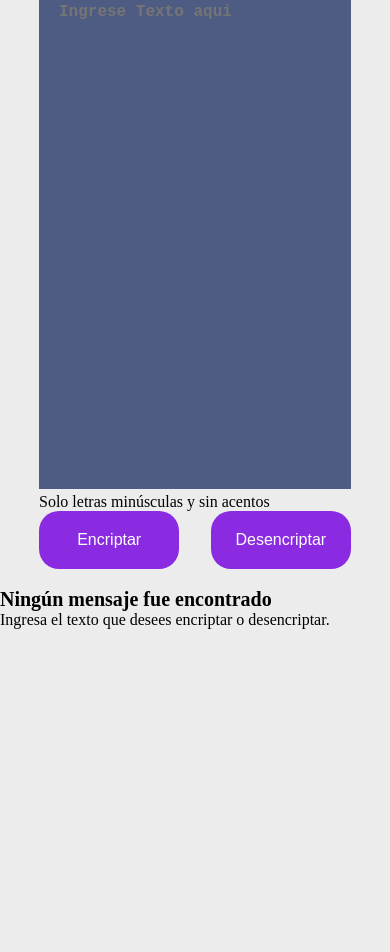
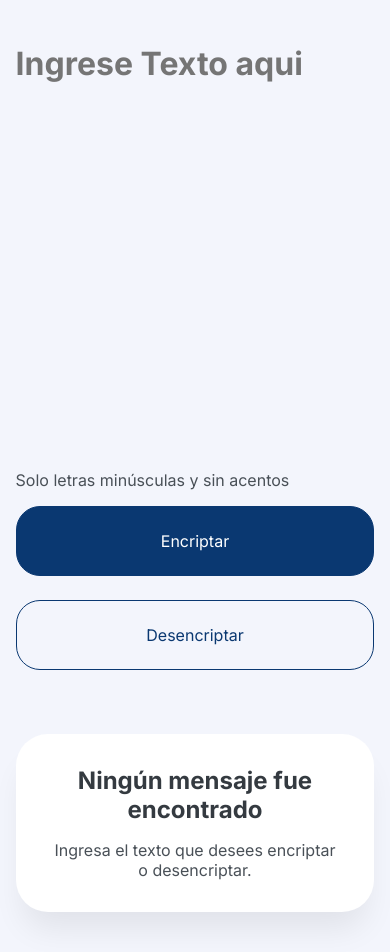
Before and after one commit to Hans-Gonzalez/Projecto-encriptador, a plain HTML site: page index.html in a window 390 px wide. Shown: the part 89-1041 px from the top of the page. Before the commit the page ends 844 px from the top, so only its background shows below. Drawn offline with Linux system fonts and the light colour scheme.

Commit message:
Purging Js & finish mobile CSS

```diff
--- a/index.html
+++ b/index.html
@@ -5,6 +5,9 @@
     <meta http-equiv="X-UA-Compatible" content="IE=edge">
     <meta name="viewport" content="width=device-width, initial-scale=1.0">
     <title>Encriptador Alura</title>
+    <link rel="preconnect" href="https://fonts.googleapis.com">
+    <link rel="preconnect" href="https://fonts.gstatic.com" crossorigin>
+    <link href="https://fonts.googleapis.com/css2?family=Inter:wght@100;200;300;400;500;600;700;800;900&display=swap" rel="stylesheet">
     <link rel="stylesheet" href="./style.css">
     <script src="./script.js" defer></script>
 </head>
@@ -14,18 +17,20 @@
     </header>
     <main>
         <div class="encrypter-container">
-            <textarea pattern="[A-Z\x22]+" id="text-area" placeholder="Ingrese Texto aqui" cols="30" rows="10"></textarea>
-            <p class="intrucciones">Solo letras minúsculas y sin acentos</p>
+            <textarea id="text-area" placeholder="Ingrese Texto aqui" cols="30" rows="10"></textarea>
+            <p class="instructions">Solo letras minúsculas y sin acentos</p>
             <section class="buttons">
                 <button id="encrypt-button" class="button encrypt-button">Encriptar</button>
                 <button class="button decrypt button">Desencriptar</button>
             </section>
     </div>
 
-    <section  id="encrypter-results" class="encrypter-results-container">
+    <section  id="encrypter-results" class="results-container">
             <img class="hero" src="./resources/images/Muñeco.png" alt="Woman looking at a diamond witch a magnifier">
-            <h3>Ningún mensaje fue encontrado</h3>
-            <p>Ingresa el texto que desees encriptar o desencriptar.</p>
+            <div class="message-container">
+                <h2>Ningún mensaje fue encontrado</h2>
+                <p>Ingresa el texto que desees encriptar o desencriptar.</p>
+            </div>
         </div>
     </section>
     </main>
--- a/script.js
+++ b/script.js
@@ -1,22 +0,0 @@
-
-var textInput = document.getElementById("text-area");
-var encryptButton = document.getElementById("encrypt-button");
-var outputArea = document.getElementById("encrypter-results");
-
-var text = textInput.value;
-const chars = {"a":"ai","e":"enter","i":"imes","o":"ober","u":"ufar"}
-var output = encrypt();
-//var decryptOutput = decrypt();
-
-function encrypt(){
-     return text.replace(/[aeiou]/g, m => chars[m]);
-}
-
-function write(){
-    encrypt;
-    outputArea.innerHTML = output;
-    textInput.value="";
-}
-
-
-encryptButton.onclick = write;
--- a/style.css
+++ b/style.css
@@ -6,12 +6,17 @@ html{
     border: 0;
     padding: 0;
     box-sizing: border-box;
-    background-color: rgb(236, 236, 236);
     font-size: inherit;
+    font-family: 'Inter', sans-serif;
 }
 
 body *{
     font-size: 1.6rem;
+}
+
+body{
+
+    background-color: #F3F5FC;
 }
 
 h1{
@@ -24,42 +29,87 @@ h3{
     font-size: 2rem;
 }
 
+header,main{
+    margin:0 4vw;
+}
+
+header{
+    align-items: flex-start;
+    margin-top: 3vh;
+}
+
 textarea{
     width: 100%;
-    height: 60vh;
-    padding:2rem;
+    height: 50vh;
+    margin: 5.6rem 0 0 0;
+    font-size: 3.2rem;
     font-weight: bolder;
-    color: white;
-    background-color: rgb(78, 92, 131);
+    color: #0A3871;
+    background:none;
     resize: none;
+    outline: none;
 }
-.encrypter-container{
- margin:5% 10%;
+
+.instructions{
+    font: size 1.2rem;
+    color: #495057;
 }
+
 .buttons{
     display: flex;
+    margin: 1.6rem 0 6.4rem 0;
+    gap: 2.4rem;
     justify-content: space-between;
+    flex-wrap: wrap;
 }
 button{
-    width: 45%;
-    padding: 20px;
-    border-radius: 2rem;
-    color: white;
-    background-color: blueviolet;
+    flex: 1;
+    padding: 2.4rem;
+    border: solid #0A3871 0.1rem;
+    border-radius: 2.4rem;
+    color: #0A3871;
+    background: none;
+    min-width: 30rem;
 }
 
 button:hover{
-    background-color: blue;
-}
-button:active{
-    background-color: green;
+    opacity: 0.5;
+    transition: 300ms ease-in-out;
 }
 
+.encrypt-button{
+    background: #0A3871;
+    color: white;
+}
+
+.results-container{
+    display: grid;
+    margin:0 0 4rem 0 ;
+    padding: 3.2rem;
+    border-radius: 3.2rem;
+    background-color: white;
+    place-content: center;
+    text-align: center;
+    box-shadow: 0px 24px 32px -8px #00000014;
+}
+.message-container{
+    display: flex;
+    justify-content: space-around;
+    flex-flow: wrap;
+    gap: 1.6rem;
+    text-align: center;
+    color: #343A40;
+}
+
+.message-container p{
+    color: #495057;
+}
 .hero{
     display: none;
 }
 
-@media (min-width:720px) {
+
+@media (min-width:900px) {
 
     .hero{
         display:block;
```
Also changed, not shown: resources/images/Logo.png.
